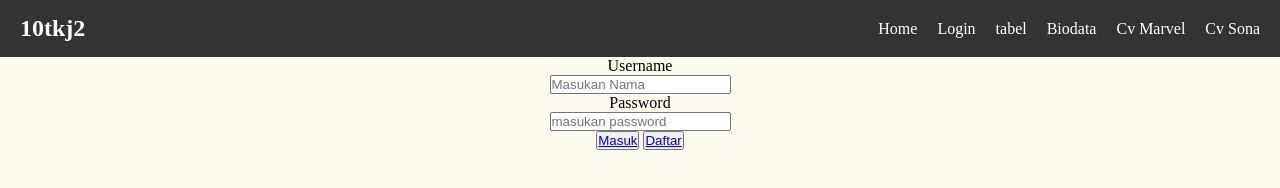
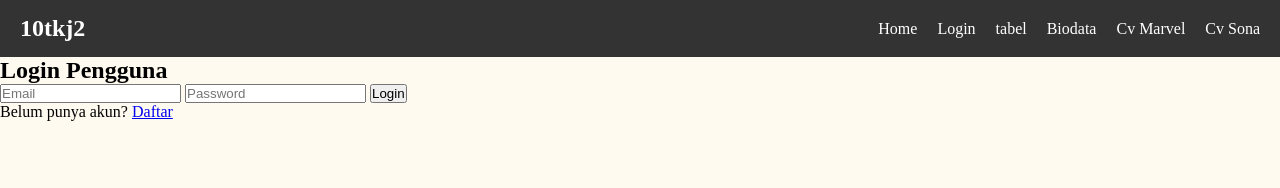
Before and after one commit to Alfathir30/web-marvel-sona, a plain HTML site: page login.html in a window 1280 px wide. Drawn offline with Linux system fonts and the light colour scheme.

Commit message:
login.html

```diff
--- a/login.html
+++ b/login.html
@@ -93,14 +93,17 @@
             </ul>
             <span class="menu-icon" onclick="toggleMenu()">&#9776;</span>
         </nav>
-    <center>
-        <p>Username</p>
-        <p><input type="text" id="Username" name="username" placeholder="Masukan Nama"  required></p>
-        <p>Password</p>
-        <p><input type="text" id="password" name="password" placeholder="masukan password" required></p>
-        <button><a href="biodata.html">Masuk</a></button>
-        <button><a href="daftar.html">Daftar</a></button>
-    </center>
+    <h2>Login Pengguna</h2>
+  <form id="loginForm">
+    <input type="email" id="emailLogin" placeholder="Email" required>
+    <input type="password" id="passwordLogin" placeholder="Password" required>
+    <button type="submit">Login</button>
+  </form>
+  <p>Belum punya akun? <a href="daftar.html">Daftar</a></p>
+
+  <script src="https://www.gstatic.com/firebasejs/9.0.0/firebase-app.js"></script>
+  <script src="https://www.gstatic.com/firebasejs/9.0.0/firebase-auth.js"></script>
+  <script src="firebase.js"></script>
     <script>
         function toggleMenu() {
             document.querySelector('.navbar').classList.toggle('active');
```
